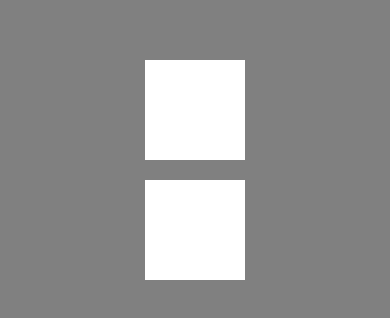
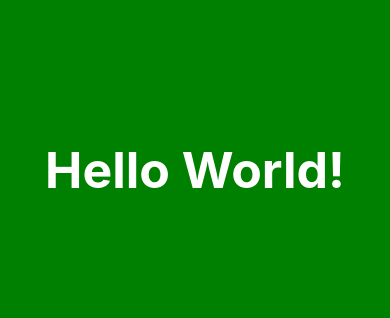
Before and after one commit to ajou-time-wise/react-native-tutorial, a React Native app in the folder ch2-component/: screen / in a window 390 px wide. Shown: the part 252-570 px from the top of the page. Built offline with nearby package versions, Linux system fonts and the light colour scheme.

Commit message:
add : Text 컴포넌트 예시 코드

```diff
--- a/ch2-component/App.js
+++ b/ch2-component/App.js
@@ -1,5 +1,18 @@
+import { StyleSheet, View } from "react-native";
 import EXView from "./components/EXView";
+import EXText from "./components/EXText";
 
 export default function App() {
-  return <EXView />;
+  return (
+    <View style={styles.container}>
+      {/* <EXView /> */}
+      <EXText />
+    </View>
+  );
 }
+
+const styles = StyleSheet.create({
+  container: {
+    flex: 1,
+  },
+});
--- /dev/null
+++ b/ch2-component/components/EXText.js
@@ -0,0 +1,25 @@
+import { StyleSheet, Text, View } from "react-native";
+
+function EXText() {
+  return (
+    <View style={styles.container}>
+      <Text style={styles.text}>Hello World!</Text>
+    </View>
+  );
+}
+
+export default EXText;
+
+const styles = StyleSheet.create({
+  container: {
+    flex: 1,
+    justifyContent: "center",
+    alignItems: "center",
+    backgroundColor: "green",
+  },
+  text: {
+    fontSize: 50,
+    color: "white",
+    fontWeight: "bold",
+  },
+});
```
